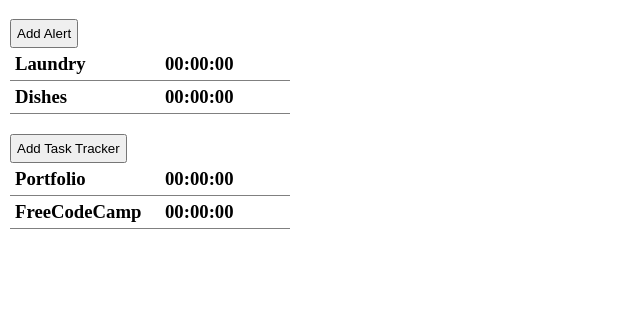
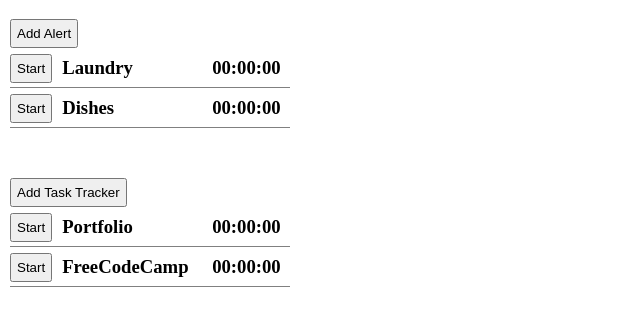
Before and after one commit to hewhodevs/timers, a plain HTML site: page index.html in a window 1280 px wide. Shown: the part 48-374 px from the top of the page, without its empty margins (0-640 px from the left). Drawn offline with Linux system fonts and the light colour scheme.

Commit message:
added start buttons and styles

```diff
--- a/index.html
+++ b/index.html
@@ -65,6 +65,9 @@
       <!-- Start category__timer-list -->
       <div class="category__timer-list">
         <div class="timer">
+          <div class="timer__controls">
+            <button class="controls__start">Start</button>
+          </div>
           <div class="timer__name">
             <h3>Laundry</h3>
           </div>
@@ -73,6 +76,9 @@
           </div>
         </div>
         <div class="timer">
+          <div class="timer__controls">
+            <button class="controls__start">Start</button>
+          </div>
           <div class="timer__name">
             <h3>Dishes</h3>
           </div>
@@ -91,6 +97,9 @@
       <!-- Start category__timer-list -->
       <div class="category__timer-list">
         <div class="timer">
+          <div class="timer__controls">
+            <button class="controls__start">Start</button>
+          </div>
           <div class="timer__name">
             <h3>Portfolio</h3>
           </div>
@@ -99,6 +108,9 @@
           </div>
         </div>
         <div class="timer">
+          <div class="timer__controls">
+            <button class="controls__start">Start</button>
+          </div>
           <div class="timer__name">
             <h3>FreeCodeCamp</h3>
           </div>
--- a/style.css
+++ b/style.css
@@ -10,18 +10,20 @@ body {
 h1 {
   padding-bottom: 20px;
 }
+button {
+  padding: 5px;
+}
 .category {
-  padding-bottom: 20px;
-}
-.category__add-timer-button {
-  padding: 5px;
+  padding-bottom: 50px;
 }
 .timer {
   display: flex;
+  height: 40px;
+  line-height: 40px;
   border-bottom: 1px solid grey;
 }
-.timer > div {
-  padding: 5px;
+.timer__controls {
+  margin-right: 10px;
 }
 .timer__name {
   width: 150px;
```
